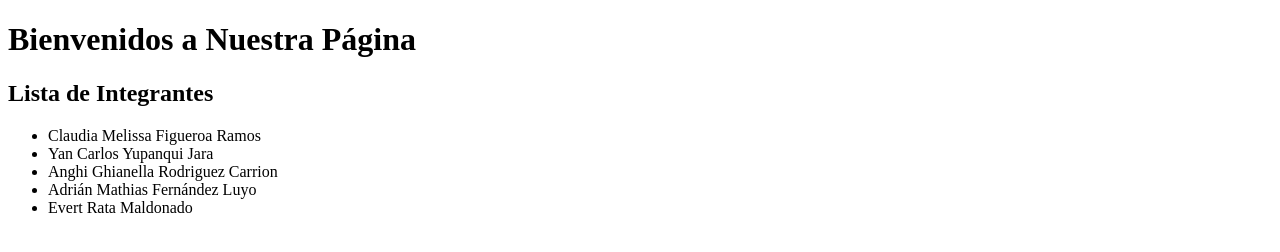
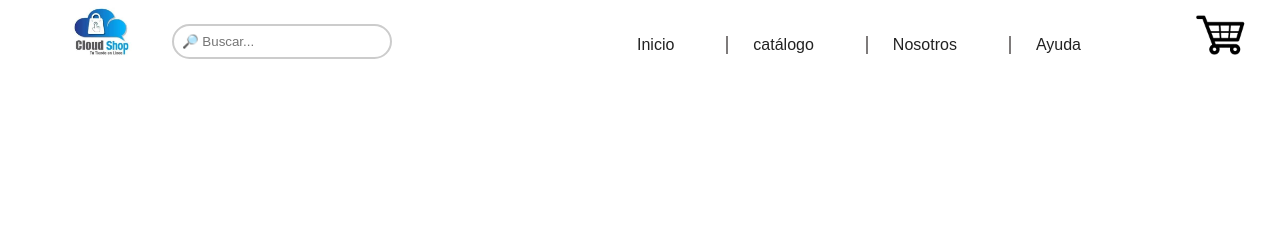
Before and after one commit to najib-2025/prueba-git, a plain HTML site: page index.html in a window 1280 px wide. Drawn offline with Linux system fonts and the light colour scheme.

Commit message:
avanzando ocn el logo y la parte de navegación de la pagina...peden revisarla...

```diff
--- a/css/estilos.css
+++ b/css/estilos.css
@@ -0,0 +1,58 @@
+body {
+    margin: 0;
+    padding: 0;
+    font-family: Arial, Helvetica, sans-serif;
+    background-color: #fff;
+    color: #222;
+    min-height: 100vh;
+}
+
+header {
+    display: flex;
+    align-items: flex-start;
+    padding: 4px 72px;
+}
+
+header img {
+    height: 60px;
+    margin-right: 40px;
+    display: block;
+}
+
+.busqueda{
+    margin-top: 20px;
+}
+.busqueda input {
+    padding: 8px;
+    border: 2px solid #ccc;
+    border-radius: 20px;
+    width: 200px;
+}
+
+nav ul {
+    list-style: none;
+    display: flex;
+    gap: 50px;
+    margin-top: 32px;
+    margin-left: 180px;
+
+}
+
+nav ul li {
+    padding: 0 2px 0 25px;
+    border-left: 2px solid #7e7b7b;
+    height: 100%;
+    display: flex;
+    align-items: center;
+}
+
+nav ul li:first-child {
+    border-left: none;
+}
+
+.carrito {
+    display: flex;
+    margin-left: 800px;
+    margin-top: -65px;
+
+}
--- a/index.html
+++ b/index.html
@@ -1,24 +1,34 @@
 <!DOCTYPE html>
-<html lang="es">
+<html lang="en">
+
 <head>
     <meta charset="UTF-8">
     <meta name="viewport" content="width=device-width, initial-scale=1.0">
-    <link rel="styleshet" href="./css/estilos.css">
-    <title>Document</title>
+    <title>proyecto_DEW</title>
+    <link rel="stylesheet" href="./css/estilos.css">
 </head>
+
 <body>
-    <h1>Bienvenidos a Nuestra Página</h1>
-    <h2>Lista de Integrantes</h2>
-    <ul>
-        <li>Claudia Melissa Figueroa Ramos</li>
-        <li>Yan Carlos Yupanqui Jara</li>
-        <li>Anghi Ghianella Rodriguez Carrion</li>
-        <li>Adrián Mathias Fernández Luyo</li>
-        <li>Evert Rata Maldonado</li>
-    </ul>
+    <header>
+        <img src="./IMG/LOGO.jpg" alt="logo">
+
+        <form class="busqueda">
+            <input type="text" placeholder="🔎 Buscar...">
+          <!--  <button type="submit">Buscar</button> --> <!--podemos ponerle sin boton tambien..-->
+        </form>
+        <nav>
+            <ul>
+                <li>Inicio</li>
+                <li>catálogo</li>
+                <li>Nosotros</li>
+                <li>Ayuda</li>
+            </ul>
+            <div class="carrito">
+                <img src="./IMG/carrito sin fondo.png" alt="carritoCompras">
+            </div>
+        </nav>
+    </header>
 
 </body>
 
-<script src="./js/codigo.js"></script>
-
 </html>
```
Also changed, not shown: paginas/lista.html (added, +24 -0 lines), IMG/LOGO.jpg (added), IMG/carrito sin fondo.png (added).
